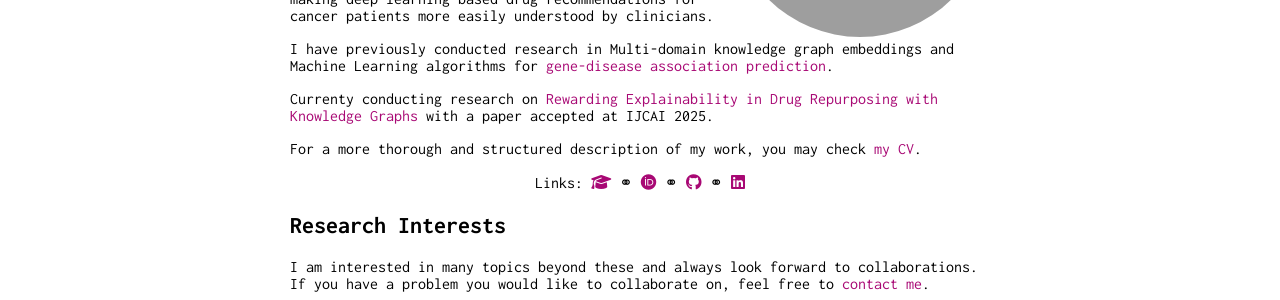
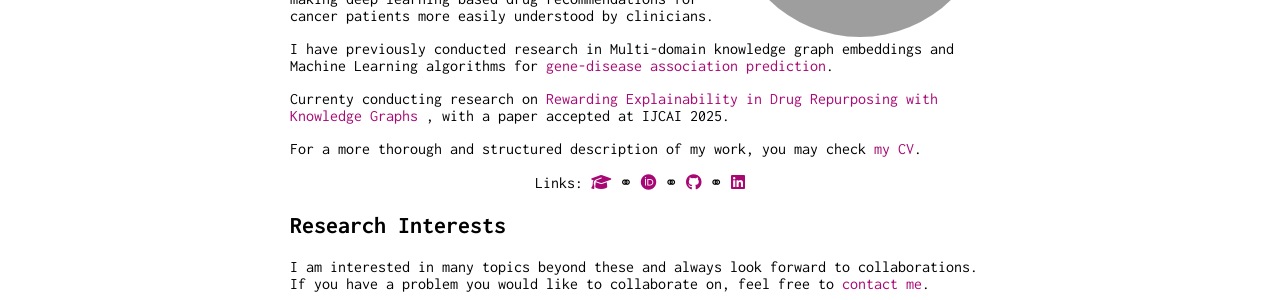
Before and after one commit to SusanaPNunes/susanapnunes.github.io, a Jekyll site: the page built from index.md, in a window 1280 px wide. Shown: the part 389-689 px from the top of the page. Built offline with Jekyll 4.4.1, drawn with Linux system fonts in a browser that asks for light colours; nearby versions of some CDN libraries; grey boxes are pictures that could not be loaded.

```diff
--- a/index.md
+++ b/index.md
@@ -13,7 +13,7 @@ Interested in Biomedical Artificial Intelligence. I am currently focusing on Exp
 
 I have previously conducted research in Multi-domain knowledge graph embeddings and Machine Learning algorithms for <a target="_blank" href="https://jbiomedsem.biomedcentral.com/articles/10.1186/s13326-023-00291-x">gene-disease association prediction</a>.
 
-Currenty conducting research on <a target="_blank" href="https://liseda-lab.github.io/assets/pdf/2025IJCAI_RewardingExplainability"> Rewarding Explainability in Drug Repurposing with Knowledge Graphs </a> with a paper accepted at IJCAI 2025.
+Currenty conducting research on <a target="_blank" href="https://liseda-lab.github.io/assets/pdf/2025IJCAI_RewardingExplainability"> Rewarding Explainability in Drug Repurposing with Knowledge Graphs </a>, with a paper accepted at IJCAI 2025.
 
 For a more thorough and structured description of my work, you may check <a target="_blank" href="https://drive.google.com/drive/folders/1DWkvD6oqcchaHkJS0OUlh5ECjM4u1_ER?usp=sharing">my CV</a>.
 
```
